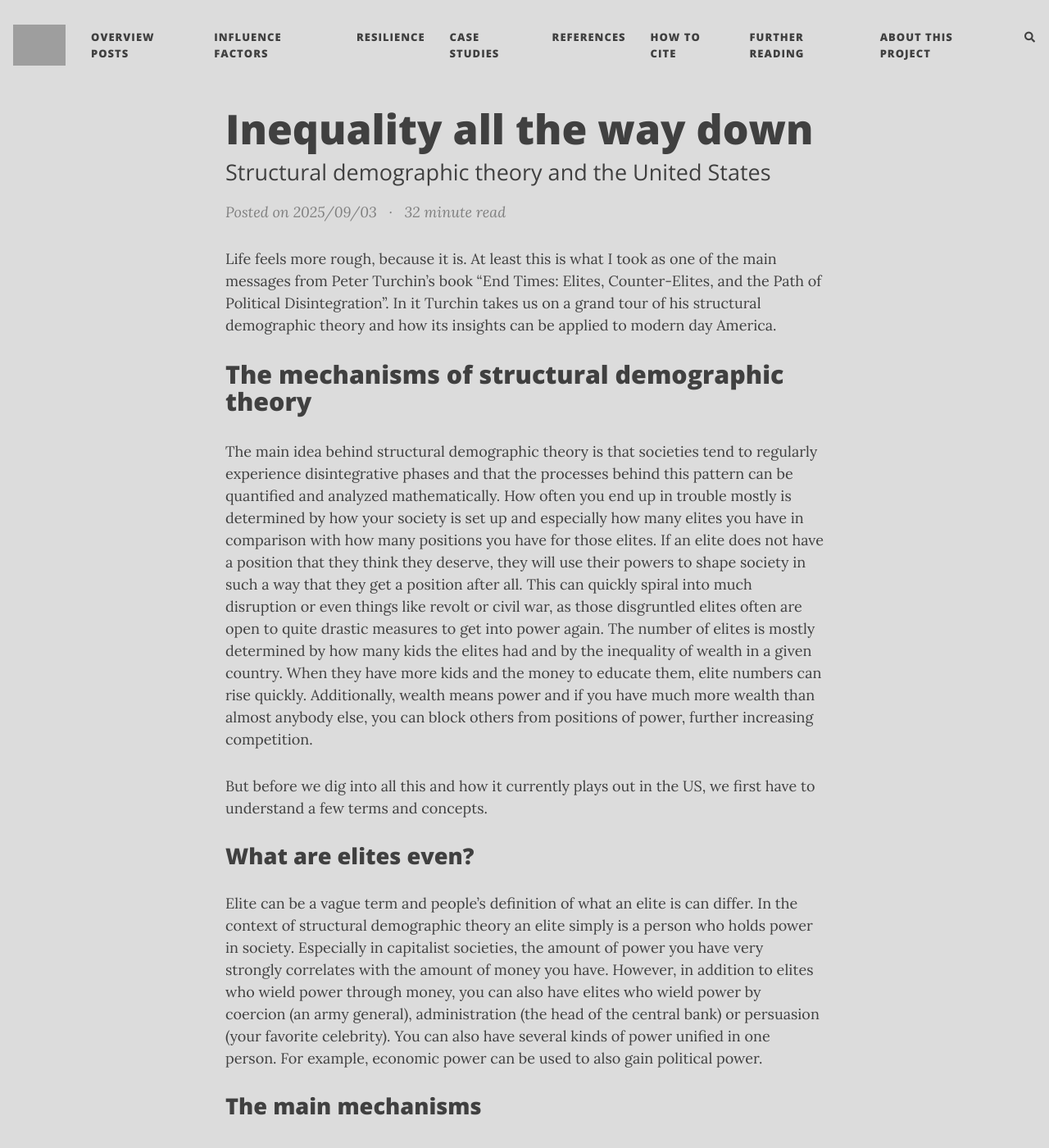
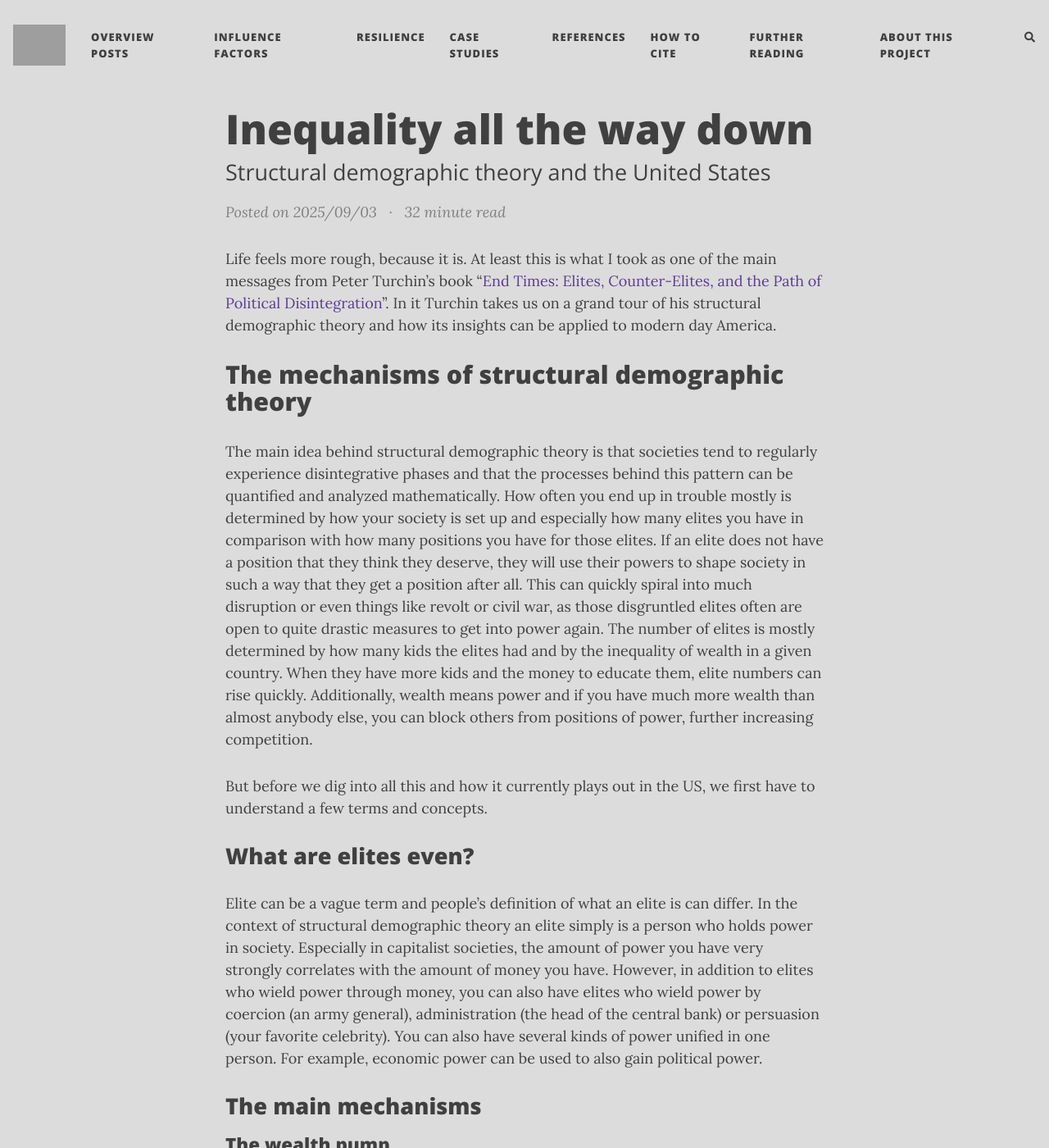
Before and after one commit to florianjehn/Societal_Collapse, a Jekyll site: the page built from _posts/2025-09-03-End_Times.md, in a window 1280 px wide and 1400 px high. Shown: the whole window at 82% size. Built offline with Jekyll 4.4.1, drawn with Linux system fonts in a browser that asks for light colours; nearby versions of some CDN libraries; comment, search, counter and statistics services are not loaded; some of the changed lines change nothing that is shown; some of the changed text lies outside the part shown; grey boxes are pictures that could not be loaded.

Commit message:
Update 2025-09-03-End_Times.md

```diff
--- a/_posts/2025-09-03-End_Times.md
+++ b/_posts/2025-09-03-End_Times.md
@@ -6,7 +6,7 @@ tags: [Overview Post, Summaries]
 comments: true
 readtime: true
 ---
-Life feels more rough, because it is. At least this is what I took as one of the main messages from Peter Turchin’s book “End Times: Elites, Counter-Elites, and the Path of Political Disintegration”. In it Turchin takes us on a grand tour of his structural demographic theory and how its insights can be applied to modern day America.
+Life feels more rough, because it is. At least this is what I took as one of the main messages from Peter Turchin’s book “[End Times: Elites, Counter-Elites, and the Path of Political Disintegration](https://www.goodreads.com/book/show/62926960-end-times)”. In it Turchin takes us on a grand tour of his structural demographic theory and how its insights can be applied to modern day America.
 
 # The mechanisms of structural demographic theory
 
@@ -19,7 +19,7 @@ But before we dig into all this and how it currently plays out in the US, we fir
 Elite can be a vague term and people’s definition of what an elite is can differ. In the context of structural demographic theory an elite simply is a person who holds power in society. Especially in capitalist societies, the amount of power you have very strongly correlates with the amount of money you have. However, in addition to elites who wield power through money, you can also have elites who wield power by coercion (an army general), administration (the head of the central bank) or persuasion (your favorite celebrity). You can also have several kinds of power unified in one person. For example, economic power can be used to also gain political power.
 ## The main mechanisms
 
-###The wealth pump
+### The wealth pump
 
 One thing that elites tend to do is to extract wealth from the rest of society. While this is manageable at some level, if it increases over time you have a problem. Turchin use the term “wealth pump” for this, meaning that an ever increasing share of the wealth your society has is ever more concentrated in a small group of people. This increasing wealth concentration has several consequences.
 
```
